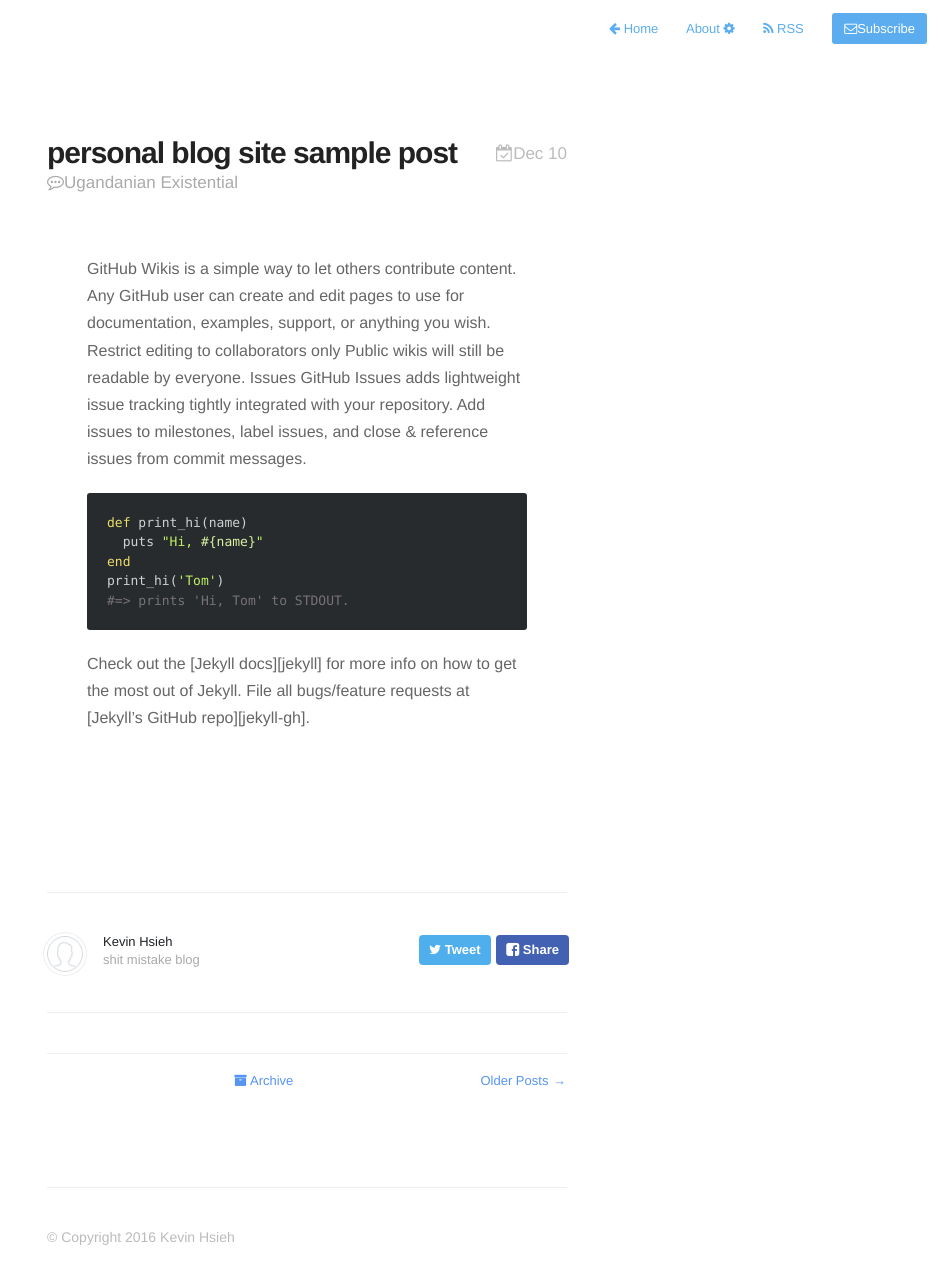
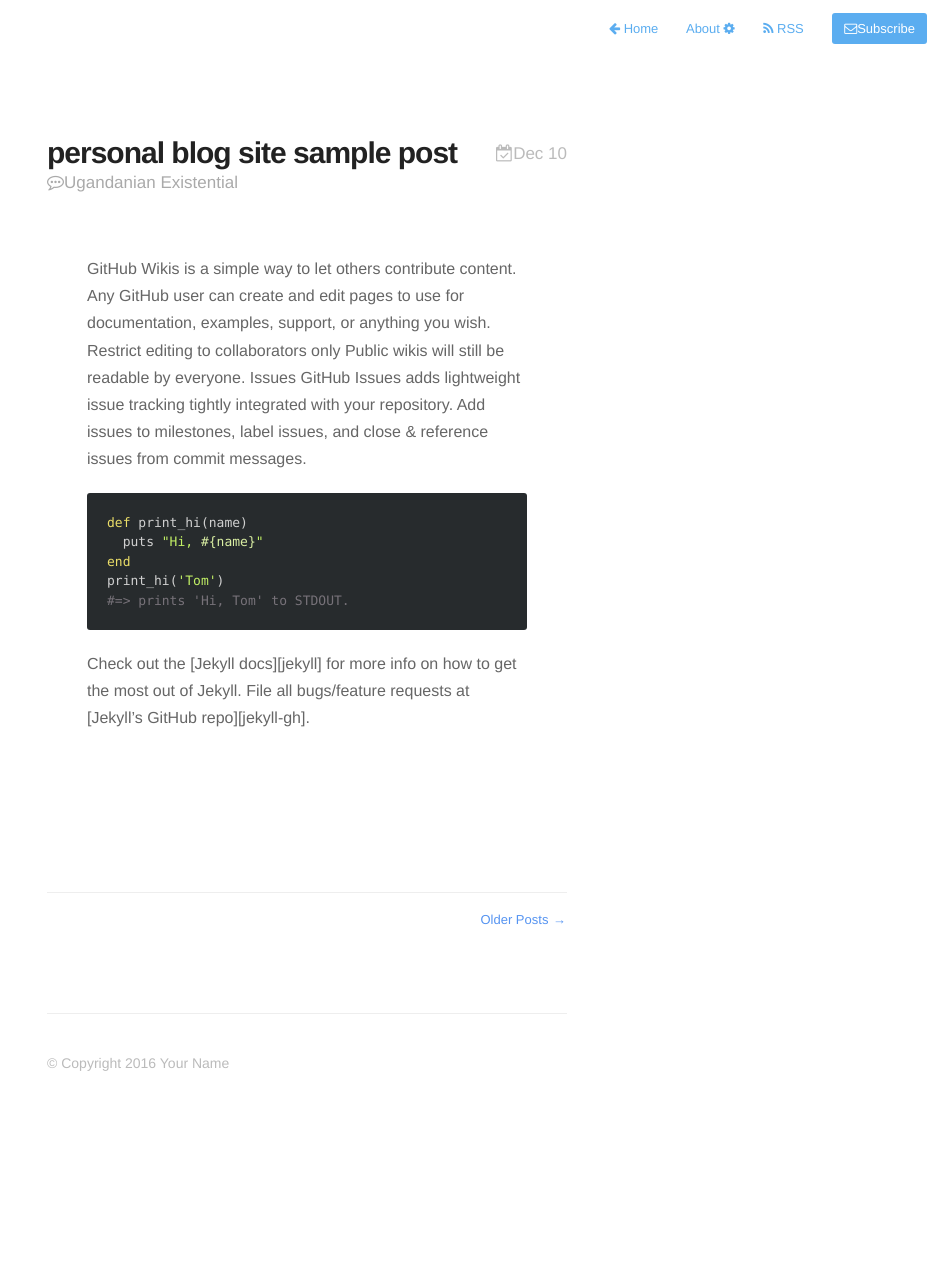
Before and after one commit to kvnhsh/kvnhsh.github.io, a Jekyll site: the page built from index.html, in a window 1280 px wide. Shown: the whole page, without its empty margins (333-1280 px from the left). Built offline with Jekyll 4.4.1, drawn with Linux system fonts in a browser that asks for light colours; nearby versions of some CDN libraries; Markdown is read by kramdown in place of the engine named in the settings; the list of posts is cut into pages by our own code; after the commit the page ends 1114 px from its top, so only the background shows below that.

Commit message:
Revert "created archive and changed buttons in pagination"
This reverts commit c5b234d3f5b9027ea22539d8fb12635ccbd9a07c.

```diff
--- a/_config.yml
+++ b/_config.yml
@@ -16,7 +16,7 @@ disqus_shortname: 'your-disqus-shortname'
 
 # Details for the RSS feed generator
 url:            'http://your-blog-url.example.com'
-author:         'Kevin Hsieh'
+author:         'Your Name'
 authorTwitter:  'YourTwitterUsername'
 
 permalink:       /:year/:title/
--- a/_includes/foot.html
+++ /dev/null
@@ -1,14 +0,0 @@
-
-<footer id="post-meta" class="clearfix">
-    <a href="http://twitter.com/{{ site.authorTwitter }}">
-        <img class="avatar" src="{{ site.baseurl }}assets/images/avatar.png">
-        <div>
-            <span class="dark">{{ site.author }}</span>
-            <span>{{ site.description }}</span>
-        </div>
-    </a>
-
-    <section id="sharing">
-        {% include share.html %}
-    </section>
-</footer>
--- a/_includes/pagination.html
+++ b/_includes/pagination.html
@@ -1,21 +1,17 @@
-{% include foot.html %}
 <nav id="post-nav">
     {% if paginator.previous_page %}
         <span class="prev">
             {% if paginator.previous_page == 1 %}
                 <a href="{{ site.baseurl }}" title="Previous Page">
-                    <i class="fa fa-arrow-left">←</i> Newer Posts
+                    <span class="arrow">←</span> Newer Posts
                 </a>
             {% else %}
                 <a href="{{ site.baseurl }}page{{ paginator.previous_page }}/">
-                    <i class="fa fa-arrow-right">←</i> Newer Posts
+                    <span class="arrow">←</span> Newer Posts
                 </a>
             {% endif %}
         </span>
     {% endif %}
-
-	<a href="https://kvnhsh.github.io/archive"><i class="fa fa-archive"></i> Archive </a>
-
     {% if paginator.next_page %}
         <span class="next">
             <a href="{{ site.baseurl }}page{{ paginator.next_page }}/">
```
